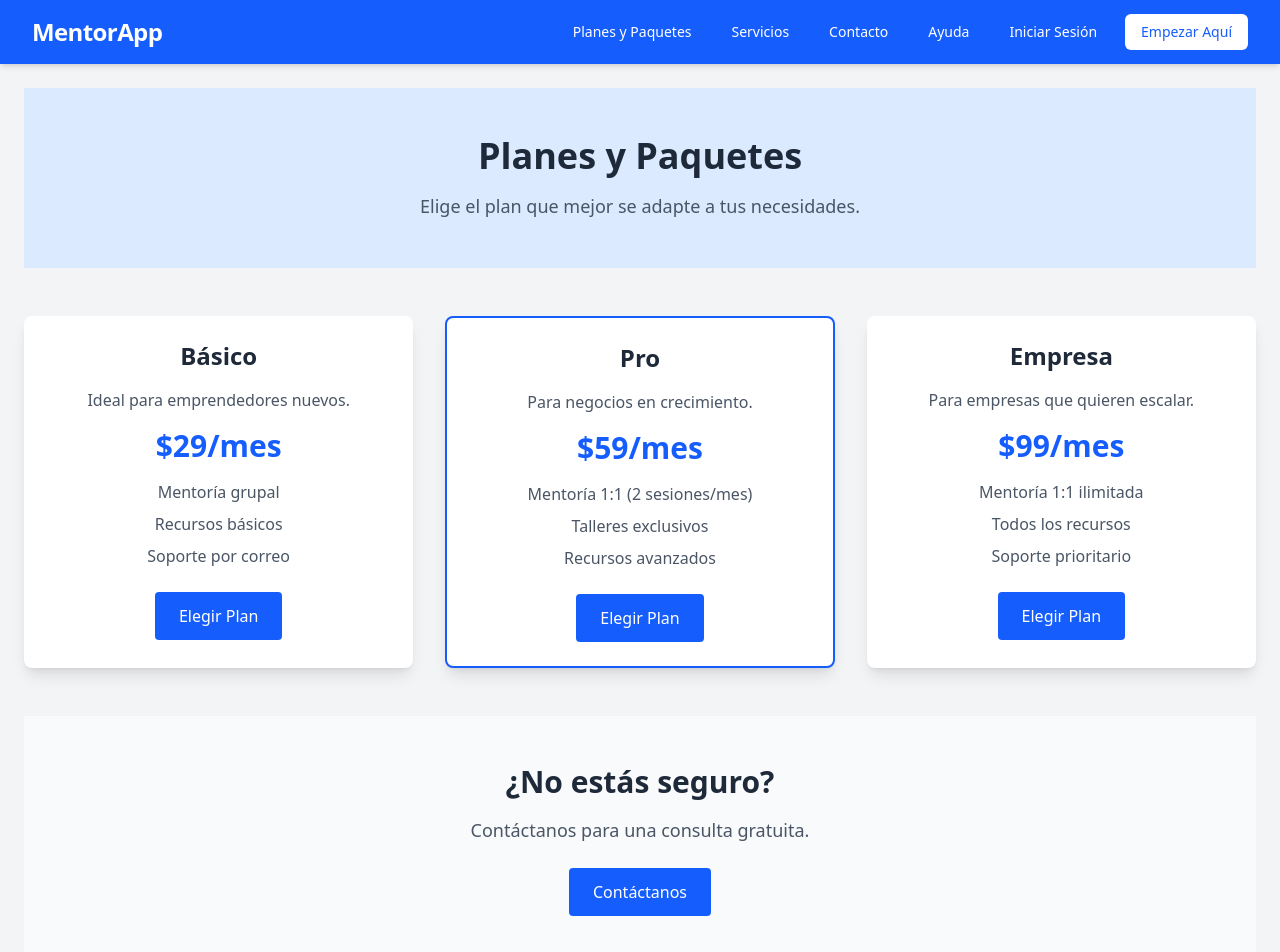
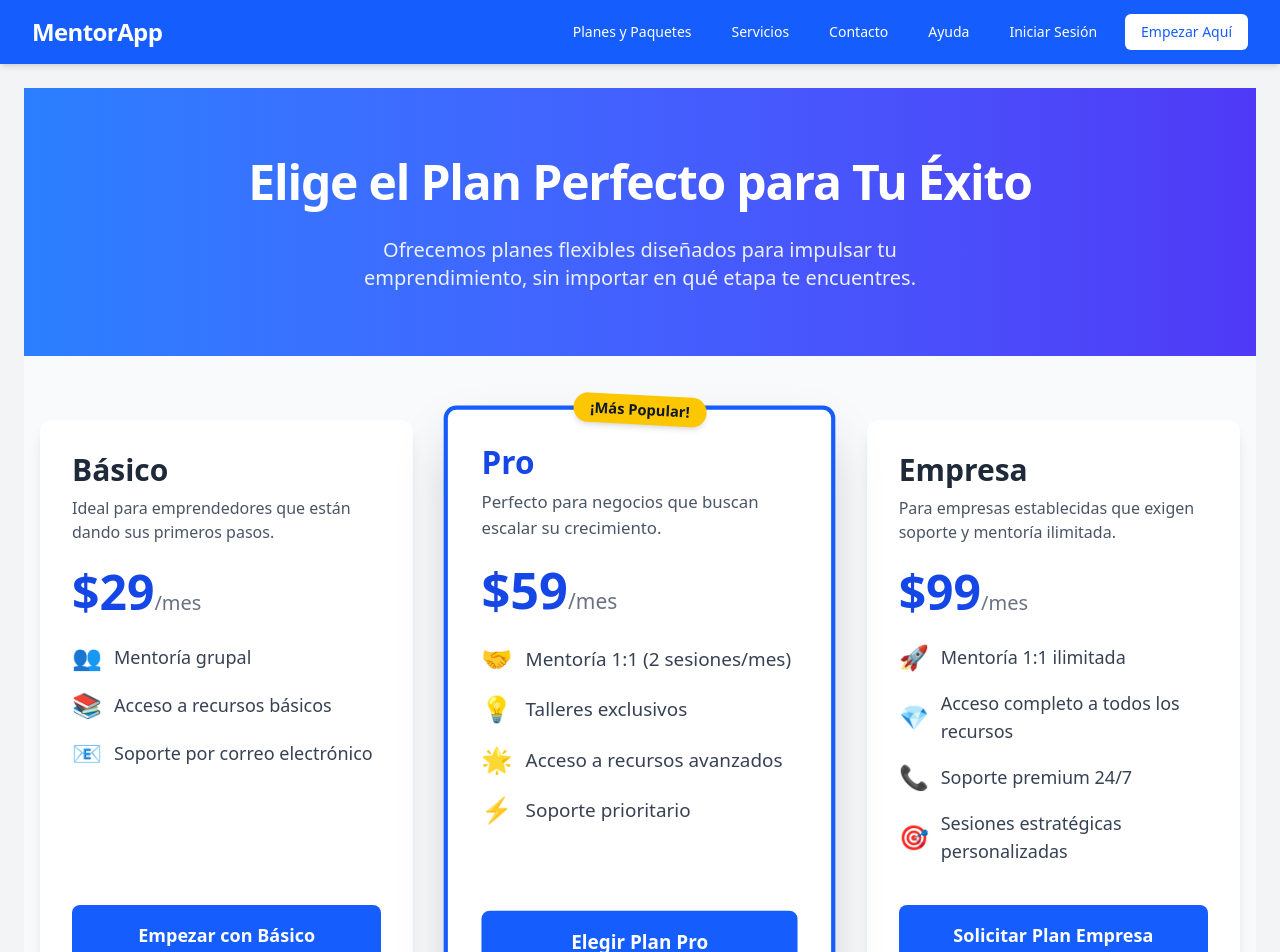
Before and after one commit to Roberto-rgb-code/mentorapp, a Next.js app: page /plans in a window 1280 px wide. Shown: the top 952 px of the page. Built offline with nearby package versions, Linux system fonts and the light colour scheme; no server answers.

Commit message:
contacto

```diff
--- a/pages/contact.tsx
+++ b/pages/contact.tsx
@@ -1,54 +1,131 @@
 import PublicLayout from '../components/layout/PublicLayout';
+import Link from 'next/link';
 
 const Contact = () => {
   return (
     <PublicLayout>
-      {/* Sección 1: Hero */}
-      <section className="text-center py-12 bg-blue-100">
-        <h1 className="text-4xl font-bold text-gray-800">Contáctanos</h1>
-        <p className="mt-4 text-lg text-gray-600">Estamos aquí para ayudarte. Usa el formulario o nuestros detalles de contacto.</p>
+      {/* Sección 1: Hero mejorada */}
+      <section className="text-center py-16 bg-gradient-to-r from-blue-600 to-blue-800 text-white shadow-md">
+        <h1 className="text-5xl font-extrabold leading-tight tracking-tight">
+          ¡Hablemos!
+        </h1>
+        <p className="mt-4 text-xl max-w-2xl mx-auto opacity-90">
+          Ya sea que tengas una pregunta, quieras saber más sobre nuestros servicios, o simplemente saludar, estamos listos para ayudarte.
+        </p>
       </section>
 
-      {/* Sección 2: Formulario y Detalles */}
-      <section className="py-12">
-        <div className="container mx-auto grid grid-cols-1 md:grid-cols-2 gap-8">
-          <div className="bg-white p-6 rounded-lg shadow-lg">
-            <h2 className="text-2xl font-bold text-gray-800 mb-4">Envíanos un Mensaje</h2>
-            <form>
-              <div className="mb-4">
-                <label className="block text-gray-700">Nombre</label>
-                <input type="text" className="w-full p-2 border rounded" placeholder="Tu nombre" />
+      {/* Sección 2: Formulario y Detalles con diseño mejorado */}
+      <section className="py-16 bg-gray-50">
+        <div className="container mx-auto px-4">
+          <div className="grid grid-cols-1 md:grid-cols-2 gap-12 items-start">
+            {/* Columna del Formulario */}
+            <div className="bg-white p-8 rounded-xl shadow-xl border border-gray-100 animate-fade-in-up">
+              <h2 className="text-3xl font-bold text-gray-800 mb-6 text-center md:text-left">Envíanos un Mensaje</h2>
+              <form className="space-y-6">
+                <div>
+                  <label htmlFor="name" className="block text-gray-700 text-lg font-medium mb-2">Nombre Completo</label>
+                  <input
+                    type="text"
+                    id="name"
+                    className="w-full p-3 border border-gray-300 rounded-lg focus:ring-2 focus:ring-blue-500 focus:border-transparent transition-all duration-200 text-lg"
+                    placeholder="Escribe tu nombre aquí"
+                    aria-label="Tu nombre"
+                  />
+                </div>
+                <div>
+                  <label htmlFor="email" className="block text-gray-700 text-lg font-medium mb-2">Correo Electrónico</label>
+                  <input
+                    type="email"
+                    id="email"
+                    className="w-full p-3 border border-gray-300 rounded-lg focus:ring-2 focus:ring-blue-500 focus:border-transparent transition-all duration-200 text-lg"
+                    placeholder="tu@ejemplo.com"
+                    aria-label="Tu correo electrónico"
+                  />
+                </div>
+                <div>
+                  <label htmlFor="message" className="block text-gray-700 text-lg font-medium mb-2">Mensaje</label>
+                  <textarea
+                    id="message"
+                    className="w-full p-3 border border-gray-300 rounded-lg focus:ring-2 focus:ring-blue-500 focus:border-transparent transition-all duration-200 text-lg"
+                    rows={6}
+                    placeholder="¿Cómo podemos ayudarte hoy?"
+                    aria-label="Tu mensaje"
+                  ></textarea>
+                </div>
+                <button
+                  type="submit"
+                  className="w-full bg-blue-700 text-white py-3 rounded-lg text-xl font-semibold hover:bg-blue-800 focus:outline-none focus:ring-4 focus:ring-blue-300 transition-all duration-300 transform hover:scale-105"
+                >
+                  Enviar Mensaje
+                </button>
+              </form>
+            </div>
+
+            {/* Columna de Detalles de Contacto */}
+            <div className="bg-white p-8 rounded-xl shadow-xl border border-gray-100 animate-fade-in-up delay-200">
+              <h2 className="text-3xl font-bold text-gray-800 mb-6 text-center md:text-left">Información de Contacto</h2>
+              <div className="space-y-6 text-lg text-gray-700">
+                <div className="flex items-center">
+                  <span className="text-blue-600 mr-4 text-3xl">📧</span> {/* Icono de correo */}
+                  <div>
+                    <h3 className="font-semibold">Correo Electrónico</h3>
+                    <a href="mailto:soporte@mentorapp.com" className="text-blue-600 hover:underline">soporte@mentorapp.com</a>
+                  </div>
+                </div>
+                <div className="flex items-center">
+                  <span className="text-blue-600 mr-4 text-3xl">📞</span> {/* Icono de teléfono */}
+                  <div>
+                    <h3 className="font-semibold">Teléfono</h3>
+                    <a href="tel:+521234567890" className="text-blue-600 hover:underline">+52 123 456 7890</a>
+                  </div>
+                </div>
+                <div className="flex items-start">
+                  <span className="text-blue-600 mr-4 text-3xl">📍</span> {/* Icono de ubicación */}
+                  <div>
+                    <h3 className="font-semibold">Nuestra Oficina</h3>
+                    <p>Calle Ejemplo 123, Colonia Centro</p>
+                    <p>Tlaquepaque, Jalisco, México</p>
+                  </div>
+                </div>
               </div>
-              <div className="mb-4">
-                <label className="block text-gray-700">Correo Electrónico</label>
-                <input type="email" className="w-full p-2 border rounded" placeholder="tu@ejemplo.com" />
+
+              {/* Mapa de Google Maps (Iframe) */}
+              <div className="mt-10 rounded-lg overflow-hidden shadow-md">
+                <iframe
+                  src="https://www.google.com/maps/embed?pb=!1m18!1m12!1m3!1d3733.910815197022!2d-103.3240212!3d20.6321946!2m3!1f0!2f0!3f0!3m2!1i1024!2i768!4f13.1!3m3!1m2!1s0x8428b2b7b5c8f8d9%3A0x6b1d8e1c6b1d8e1c!2sTlaquepaque%2C%20Jalisco%2C%20Mexico!5e0!3m2!1sen!2sus!4v1700000000000!5m2!1sen!2sus" // Reemplaza con la dirección real y genera un iframe de Google Maps
+                  width="100%"
+                  height="300"
+                  style={{ border: 0 }}
+                  allowFullScreen=""
+                  loading="lazy"
+                  referrerPolicy="no-referrer-when-downgrade"
+                  aria-label="Ubicación de nuestra oficina en Google Maps"
+                ></iframe>
               </div>
-              <div className="mb-4">
-                <label className="block text-gray-700">Mensaje</label>
-                <textarea className="w-full p-2 border rounded" rows={4} placeholder="¿En qué podemos ayudarte?"></textarea>
-              </div>
-              <button type="submit" className="w-full bg-blue-600 text-white p-2 rounded hover:bg-blue-700">
-                Enviar
-              </button>
-            </form>
-          </div>
-          <div className="bg-white p-6 rounded-lg shadow-lg">
-            <h2 className="text-2xl font-bold text-gray-800 mb-4">Detalles de Contacto</h2>
-            <p className="text-gray-600">Correo: soporte@mentorapp.com</p>
-            <p className="text-gray-600">Teléfono: +52 123 456 7890</p>
-            <p className="text-gray-600">Dirección: Calle Ejemplo 123, Ciudad, País</p>
+            </div>
           </div>
         </div>
       </section>
 
-      {/* Sección 3: Redes Sociales */}
-      <section className="py-12 bg-gray-50">
-        <div className="container mx-auto text-center">
-          <h2 className="text-3xl font-bold text-gray-800">Síguenos en Redes Sociales</h2>
-          <div className="mt-4 space-x-4">
-            <a href="#" className="text-blue-600 hover:underline">Facebook</a>
-            <a href="#" className="text-blue-600 hover:underline">Twitter</a>
-            <a href="#" className="text-blue-600 hover:underline">LinkedIn</a>
+      {/* Sección 3: Redes Sociales mejorada */}
+      <section className="py-16 bg-blue-700 text-white text-center shadow-inner">
+        <div className="container mx-auto px-4">
+          <h2 className="text-4xl font-bold mb-6">Conéctate con Nosotros</h2>
+          <p className="text-xl max-w-xl mx-auto mb-8 opacity-90">
+            Síguenos en nuestras redes para mantenerte al día con las últimas noticias, consejos y recursos para tu emprendimiento.
+          </p>
+          <div className="flex justify-center space-x-6 text-4xl">
+            <a href="https://facebook.com" target="_blank" rel="noopener noreferrer" aria-label="Síguenos en Facebook" className="hover:text-blue-200 transition-colors duration-300">
+              {/* Reemplaza con iconos SVG o de una librería (ej. Font Awesome, Heroicons) */}
+              📘
+            </a>
+            <a href="https://twitter.com" target="_blank" rel="noopener noreferrer" aria-label="Síguenos en Twitter" className="hover:text-blue-200 transition-colors duration-300">
+              🐦
+            </a>
+            <a href="https://linkedin.com" target="_blank" rel="noopener noreferrer" aria-label="Síguenos en LinkedIn" className="hover:text-blue-200 transition-colors duration-300">
+              👔
+            </a>
+            {/* Agrega más redes sociales si es necesario */}
           </div>
         </div>
       </section>
--- a/pages/plans.tsx
+++ b/pages/plans.tsx
@@ -1,68 +1,149 @@
 import PublicLayout from '../components/layout/PublicLayout';
 import Link from 'next/link';
+
+// You might want to define features as an array of objects for easier management
+const planFeatures = {
+  basic: [
+    { text: 'Mentoría grupal', icon: '👥' }, // Example icons, replace with actual SVG/component
+    { text: 'Acceso a recursos básicos', icon: '📚' },
+    { text: 'Soporte por correo electrónico', icon: '📧' },
+  ],
+  pro: [
+    { text: 'Mentoría 1:1 (2 sesiones/mes)', icon: '🤝' },
+    { text: 'Talleres exclusivos', icon: '💡' },
+    { text: 'Acceso a recursos avanzados', icon: '🌟' },
+    { text: 'Soporte prioritario', icon: '⚡' },
+  ],
+  empresa: [
+    { text: 'Mentoría 1:1 ilimitada', icon: '🚀' },
+    { text: 'Acceso completo a todos los recursos', icon: '💎' },
+    { text: 'Soporte premium 24/7', icon: '📞' },
+    { text: 'Sesiones estratégicas personalizadas', icon: '🎯' },
+  ],
+};
 
 const Plans = () => {
   return (
     <PublicLayout>
-      {/* Sección 1: Hero */}
-      <section className="text-center py-12 bg-blue-100">
-        <h1 className="text-4xl font-bold text-gray-800">Planes y Paquetes</h1>
-        <p className="mt-4 text-lg text-gray-600">Elige el plan que mejor se adapte a tus necesidades.</p>
+      {/* Sección 1: Hero mejorada */}
+      <section className="text-center py-16 bg-gradient-to-r from-blue-500 to-indigo-600 text-white">
+        <h1 className="text-5xl font-extrabold leading-tight tracking-tight">
+          Elige el Plan Perfecto para Tu Éxito
+        </h1>
+        <p className="mt-6 text-xl max-w-2xl mx-auto opacity-90">
+          Ofrecemos planes flexibles diseñados para impulsar tu emprendimiento, sin importar en qué etapa te encuentres.
+        </p>
       </section>
 
-      {/* Sección 2: Planes */}
-      <section className="py-12">
-        <div className="container mx-auto grid grid-cols-1 md:grid-cols-3 gap-8">
-          <div className="bg-white p-6 rounded-lg shadow-lg text-center">
-            <h2 className="text-2xl font-bold text-gray-800">Básico</h2>
-            <p className="mt-4 text-gray-600">Ideal para emprendedores nuevos.</p>
-            <p className="mt-4 text-3xl font-bold text-blue-600">$29/mes</p>
-            <ul className="mt-4 space-y-2 text-gray-600">
-              <li>Mentoría grupal</li>
-              <li>Recursos básicos</li>
-              <li>Soporte por correo</li>
+      {/* Sección 2: Planes mejorada con énfasis y mejores detalles */}
+      <section className="py-16 bg-gray-50">
+        <div className="container mx-auto px-4">
+          <div className="grid grid-cols-1 md:grid-cols-3 gap-10">
+
+            {/* Plan Básico */}
+            <div className="bg-white p-8 rounded-xl shadow-lg hover:shadow-xl transition-all duration-300 transform hover:-translate-y-2 flex flex-col justify-between">
+              <div>
+                <h2 className="text-3xl font-bold text-gray-800 mb-2">Básico</h2>
+                <p className="text-gray-600 mb-6">Ideal para emprendedores que están dando sus primeros pasos.</p>
+                <p className="text-5xl font-extrabold text-blue-700 mb-6">
+                  $29<span className="text-xl font-medium text-gray-500">/mes</span>
+                </p>
+                <ul className="mt-6 space-y-4 text-gray-700">
+                  {planFeatures.basic.map((feature, index) => (
+                    <li key={index} className="flex items-center text-lg">
+                      <span className="text-blue-500 mr-3 text-2xl">{feature.icon}</span>
+                      {feature.text}
+                    </li>
+                  ))}
                 </ul>
-            <Link href="/register" className="mt-6 inline-block bg-blue-600 text-white px-6 py-3 rounded hover:bg-blue-700">
-              Elegir Plan
+              </div>
+              <Link href="/register" className="mt-10 block w-full bg-blue-600 text-white py-4 rounded-lg text-lg font-semibold hover:bg-blue-700 transition-colors duration-300 text-center">
+                Empezar con Básico
               </Link>
             </div>
-          <div className="bg-white p-6 rounded-lg shadow-lg text-center border-2 border-blue-600">
-            <h2 className="text-2xl font-bold text-gray-800">Pro</h2>
-            <p className="mt-4 text-gray-600">Para negocios en crecimiento.</p>
-            <p className="mt-4 text-3xl font-bold text-blue-600">$59/mes</p>
-            <ul className="mt-4 space-y-2 text-gray-600">
-              <li>Mentoría 1:1 (2 sesiones/mes)</li>
-              <li>Talleres exclusivos</li>
-              <li>Recursos avanzados</li>
+
+            {/* Plan Pro - Destacado como el más popular */}
+            <div className="bg-white p-8 rounded-xl shadow-2xl border-4 border-blue-600 relative transform scale-105 z-10 flex flex-col justify-between">
+              <div className="absolute top-0 left-1/2 -translate-x-1/2 -translate-y-1/2 bg-yellow-400 text-gray-900 text-sm font-bold py-1 px-4 rounded-full shadow-md rotate-3">
+                ¡Más Popular!
+              </div>
+              <div>
+                <h2 className="text-3xl font-bold text-blue-700 mb-2">Pro</h2>
+                <p className="text-gray-600 mb-6">Perfecto para negocios que buscan escalar su crecimiento.</p>
+                <p className="text-5xl font-extrabold text-blue-700 mb-6">
+                  $59<span className="text-xl font-medium text-gray-500">/mes</span>
+                </p>
+                <ul className="mt-6 space-y-4 text-gray-700">
+                  {planFeatures.pro.map((feature, index) => (
+                    <li key={index} className="flex items-center text-lg">
+                      <span className="text-blue-500 mr-3 text-2xl">{feature.icon}</span>
+                      {feature.text}
+                    </li>
+                  ))}
                 </ul>
-            <Link href="/register" className="mt-6 inline-block bg-blue-600 text-white px-6 py-3 rounded hover:bg-blue-700">
-              Elegir Plan
+              </div>
+              <Link href="/register" className="mt-10 block w-full bg-blue-600 text-white py-4 rounded-lg text-lg font-semibold hover:bg-blue-700 transition-colors duration-300 text-center">
+                Elegir Plan Pro
               </Link>
             </div>
-          <div className="bg-white p-6 rounded-lg shadow-lg text-center">
-            <h2 className="text-2xl font-bold text-gray-800">Empresa</h2>
-            <p className="mt-4 text-gray-600">Para empresas que quieren escalar.</p>
-            <p className="mt-4 text-3xl font-bold text-blue-600">$99/mes</p>
-            <ul className="mt-4 space-y-2 text-gray-600">
-              <li>Mentoría 1:1 ilimitada</li>
-              <li>Todos los recursos</li>
-              <li>Soporte prioritario</li>
+
+            {/* Plan Empresa */}
+            <div className="bg-white p-8 rounded-xl shadow-lg hover:shadow-xl transition-all duration-300 transform hover:-translate-y-2 flex flex-col justify-between">
+              <div>
+                <h2 className="text-3xl font-bold text-gray-800 mb-2">Empresa</h2>
+                <p className="text-gray-600 mb-6">Para empresas establecidas que exigen soporte y mentoría ilimitada.</p>
+                <p className="text-5xl font-extrabold text-blue-700 mb-6">
+                  $99<span className="text-xl font-medium text-gray-500">/mes</span>
+                </p>
+                <ul className="mt-6 space-y-4 text-gray-700">
+                  {planFeatures.empresa.map((feature, index) => (
+                    <li key={index} className="flex items-center text-lg">
+                      <span className="text-blue-500 mr-3 text-2xl">{feature.icon}</span>
+                      {feature.text}
+                    </li>
+                  ))}
                 </ul>
-            <Link href="/register" className="mt-6 inline-block bg-blue-600 text-white px-6 py-3 rounded hover:bg-blue-700">
-              Elegir Plan
+              </div>
+              <Link href="/register" className="mt-10 block w-full bg-blue-600 text-white py-4 rounded-lg text-lg font-semibold hover:bg-blue-700 transition-colors duration-300 text-center">
+                Solicitar Plan Empresa
               </Link>
+            </div>
           </div>
         </div>
       </section>
 
-      {/* Sección 3: Consulta */}
-      <section className="py-12 bg-gray-50">
-        <div className="container mx-auto text-center">
-          <h2 className="text-3xl font-bold text-gray-800">¿No estás seguro?</h2>
-          <p className="mt-4 text-lg text-gray-600">Contáctanos para una consulta gratuita.</p>
-          <Link href="/contact" className="mt-6 inline-block bg-blue-600 text-white px-6 py-3 rounded hover:bg-blue-700">
-            Contáctanos
+      {/* Sección 3: Consulta mejorada */}
+      <section className="py-16 bg-blue-500 text-white">
+        <div className="container mx-auto text-center px-4">
+          <h2 className="text-4xl font-bold mb-4">¿Aún tienes dudas sobre qué plan elegir?</h2>
+          <p className="mt-4 text-xl max-w-3xl mx-auto opacity-90">
+            Nuestro equipo está listo para ayudarte a encontrar la solución perfecta para tu negocio. Agenda una consulta gratuita y despeja todas tus inquietudes.
+          </p>
+          <Link href="/contact" className="mt-10 inline-block bg-white text-blue-600 px-10 py-4 rounded-full text-lg font-semibold shadow-lg hover:bg-gray-100 hover:scale-105 transition-all duration-300">
+            Agenda una Consulta Gratuita
           </Link>
+        </div>
+      </section>
+
+      {/* Sección 4: Preguntas Frecuentes (FAQ) - Nueva sección para mejorar UX */}
+      <section className="py-16 bg-white">
+        <div className="container mx-auto px-4">
+          <h2 className="text-4xl font-bold text-center text-gray-800 mb-12">Preguntas Frecuentes</h2>
+          <div className="max-w-3xl mx-auto space-y-8">
+            <div className="border-b pb-4">
+              <h3 className="text-xl font-semibold text-gray-800 mb-2">¿Puedo cambiar de plan más adelante?</h3>
+              <p className="text-gray-600">Sí, puedes mejorar o bajar de plan en cualquier momento desde tu panel de usuario. Los cambios se aplican de forma prorrateada.</p>
+            </div>
+            <div className="border-b pb-4">
+              <h3 className="text-xl font-semibold text-gray-800 mb-2">¿Hay algún compromiso a largo plazo?</h3>
+              <p className="text-gray-600">Nuestros planes son mensuales y puedes cancelar en cualquier momento sin penalizaciones.</p>
+            </div>
+            <div className="border-b pb-4">
+              <h3 className="text-xl font-semibold text-gray-800 mb-2">¿Qué tipo de soporte recibo?</h3>
+              <p className="text-gray-600">Dependiendo de tu plan, recibirás soporte por correo electrónico, soporte prioritario o soporte premium 24/7. Siempre nos aseguramos de responder rápidamente.</p>
+            </div>
+            {/* Agrega más preguntas frecuentes aquí */}
+          </div>
         </div>
       </section>
     </PublicLayout>
```
Lines whose indentation alone changed are shown as unchanged.
